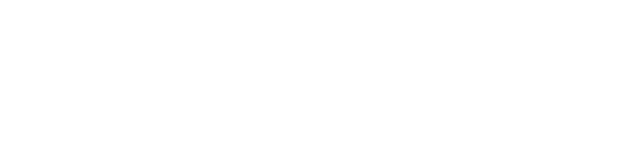
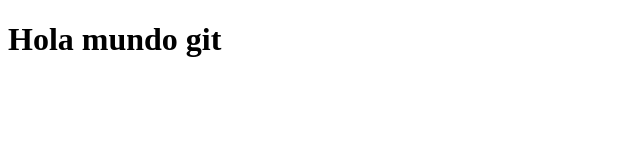
Before and after one commit to nahuelmuinos/TP-1-DAM, a plain HTML site: page index.html in a window 1280 px wide. Shown: the whole page, without its empty margins (0-640 px from the left). Drawn offline with Linux system fonts and the light colour scheme.

Commit message:
prueba de commit, agregando hola mundo

```diff
--- a/index.html
+++ b/index.html
@@ -7,6 +7,6 @@
     <title>Document</title>
 </head>
 <body>
-
+    <h1>Hola mundo git</h1>
 </body>
 </html>
```
